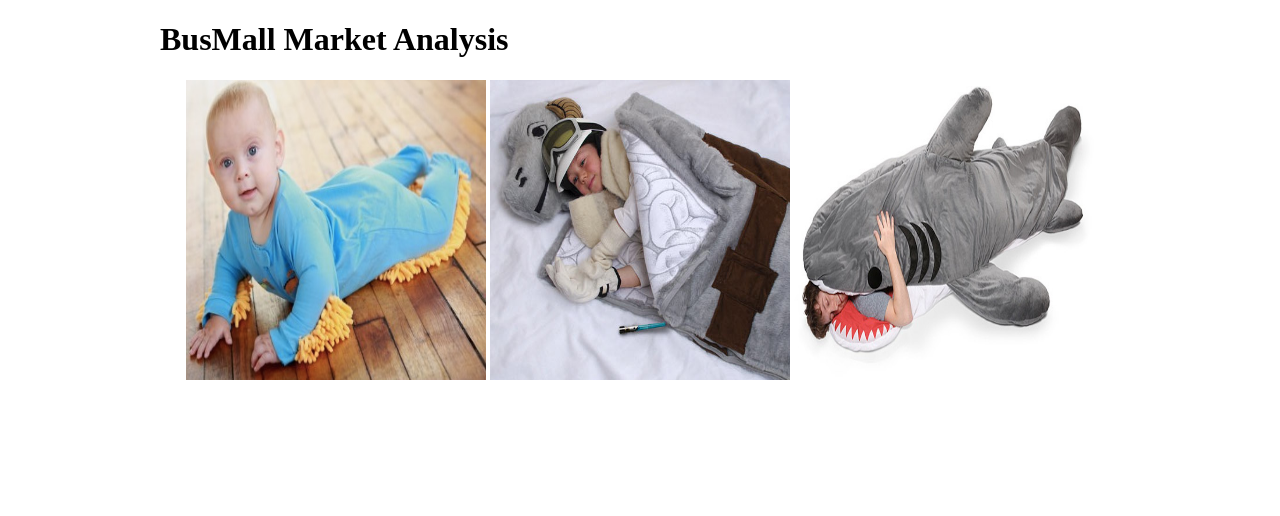
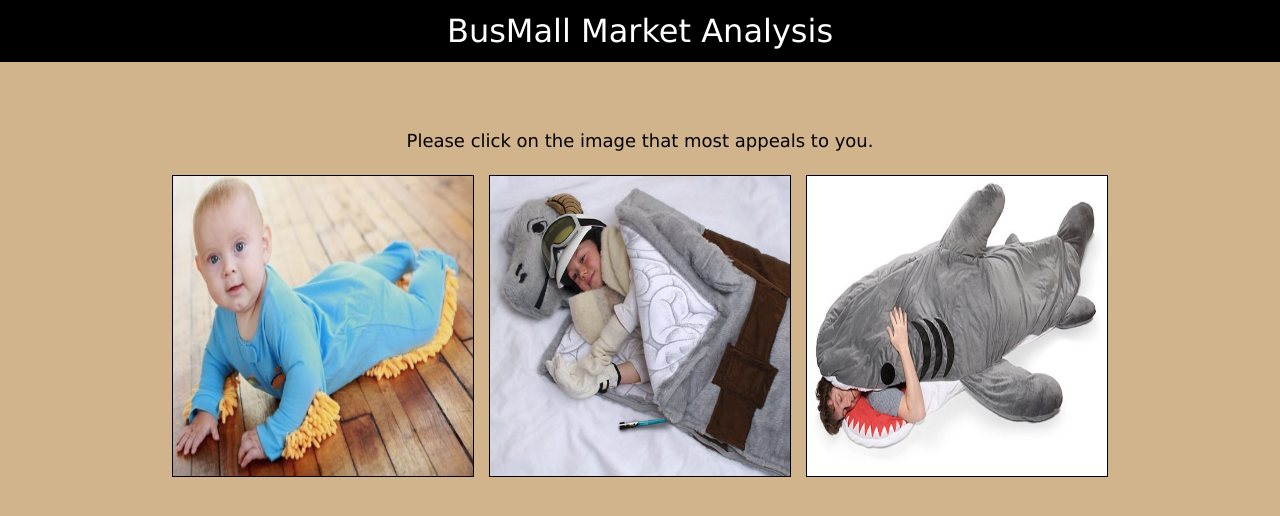
Before and after one commit to bishang/bus-mall, a plain HTML site: page index.html in a window 1280 px wide. Drawn offline with Linux system fonts and the light colour scheme.

Commit message:
added some styling

```diff
--- a/index.html
+++ b/index.html
@@ -13,6 +13,7 @@
 
     <main>
       <section id="random-images">
+        <p>Please click on the image that most appeals to you.</p>
         <img src="http://placehold.it/300x300" id="image1">
         <img src="http://placehold.it/300x300" id="image2">
         <img src="http://placehold.it/300x300" id="image3">
--- a/reset.css
+++ b/reset.css
@@ -0,0 +1,48 @@
+/* http://meyerweb.com/eric/tools/css/reset/
+   v2.0 | 20110126
+   License: none (public domain)
+*/
+
+html, body, div, span, applet, object, iframe,
+h1, h2, h3, h4, h5, h6, p, blockquote, pre,
+a, abbr, acronym, address, big, cite, code,
+del, dfn, em, img, ins, kbd, q, s, samp,
+small, strike, strong, sub, sup, tt, var,
+b, u, i, center,
+dl, dt, dd, ol, ul, li,
+fieldset, form, label, legend,
+table, caption, tbody, tfoot, thead, tr, th, td,
+article, aside, canvas, details, embed,
+figure, figcaption, footer, header, hgroup,
+menu, nav, output, ruby, section, summary,
+time, mark, audio, video {
+	margin: 0;
+	padding: 0;
+	border: 0;
+	font-size: 100%;
+	font: inherit;
+	vertical-align: baseline;
+}
+/* HTML5 display-role reset for older browsers */
+article, aside, details, figcaption, figure,
+footer, header, hgroup, menu, nav, section {
+	display: block;
+}
+body {
+	line-height: 1;
+}
+ol, ul {
+	list-style: none;
+}
+blockquote, q {
+	quotes: none;
+}
+blockquote:before, blockquote:after,
+q:before, q:after {
+	content: '';
+	content: none;
+}
+table {
+	border-collapse: collapse;
+	border-spacing: 0;
+}
--- a/style.css
+++ b/style.css
@@ -1,10 +1,20 @@
 body {
-
+  background-color: #D2B48C;
+  font-family: Verdana, sans-serif;
 }
 
 header {
-  width: 960px;
-  margin: 0 auto;
+  background-color: #000;
+  color: #FFF;
+  text-align: center;
+  padding: 15px;
+  font-size: 32px;
+  margin-bottom: 50px;
+}
+
+main p {
+  padding: 20px;
+  font-size: 18px;
 }
 
 h1 {
@@ -24,6 +34,8 @@
 main img {
   width: 300px;
   height: 300px;
+  border: 1px solid black;
+  margin: 5px;
 }
 
 #results {
```
